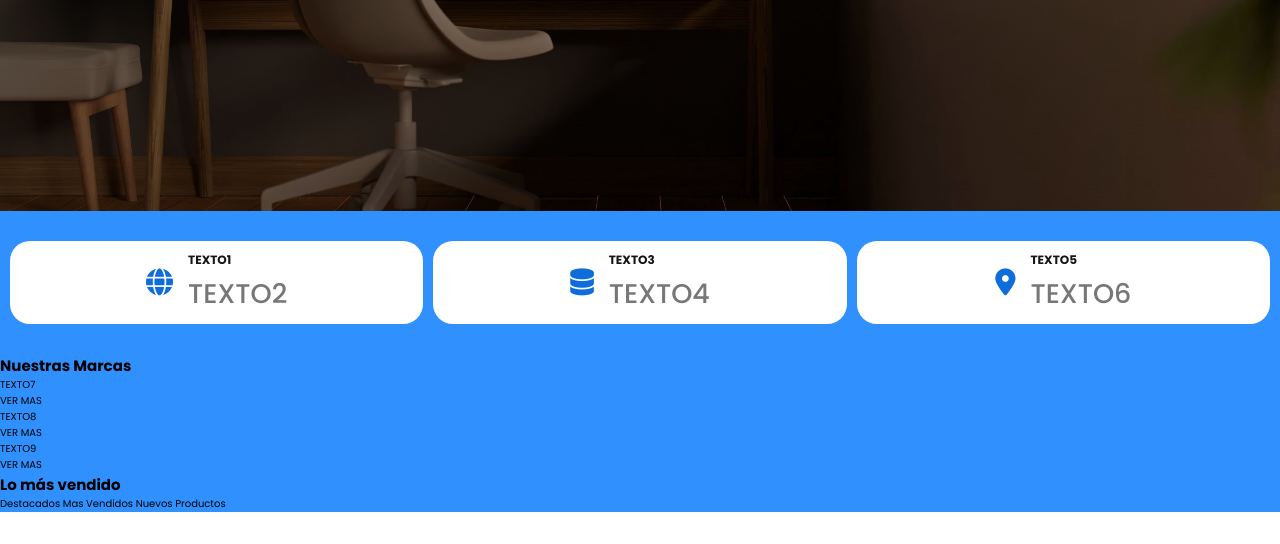
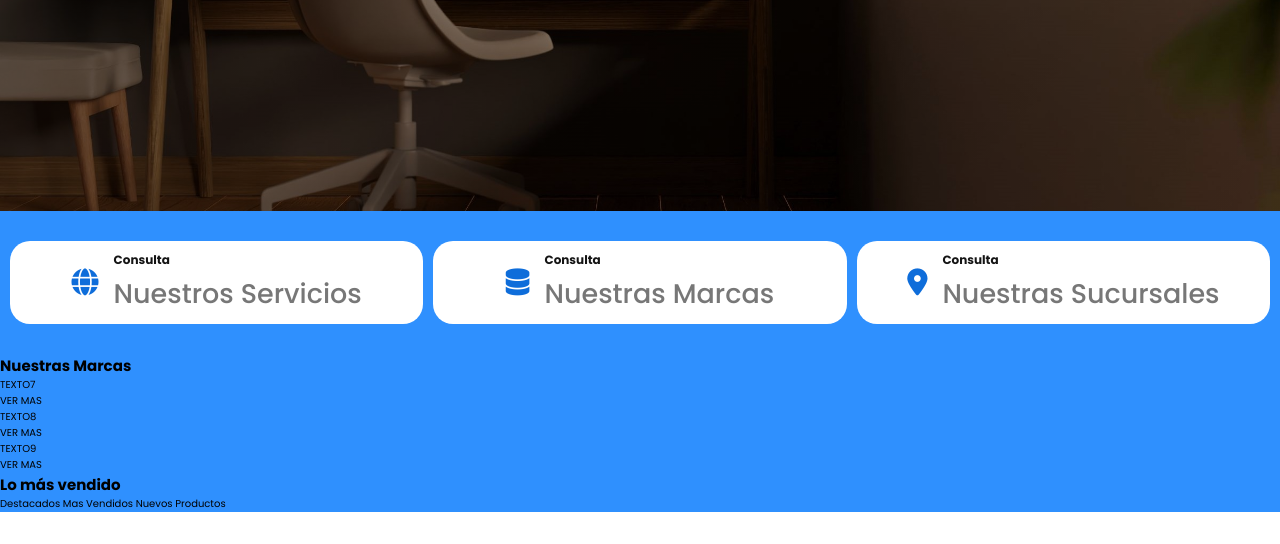
Before and after one commit to Edward1103/DBytePage, a plain HTML site: page home.html in a window 1280 px wide. Shown: the part 553-1097 px from the top of the page. Drawn offline with Linux system fonts and the light colour scheme.

Commit message:
Noveno Commit

```diff
--- a/home.html
+++ b/home.html
@@ -70,22 +70,22 @@
             <div class="card-feature">
                 <i class="fa-solid fa-globe"></i>
                 <div class="feature-content">
-                    <span>TEXTO1</span>
-                    <p>TEXTO2</p>
+                    <span>Consulta</span>
+                    <p>Nuestros Servicios</p>
                 </div>
             </div>
             <div class="card-feature">
                 <i class="fa-solid fa-database"></i>
                 <div class="feature-content">
-                    <span>TEXTO3</span>
-                    <p>TEXTO4</p>
+                    <span>Consulta</span>
+                    <p>Nuestras Marcas</p>
                 </div>
             </div>
             <div class="card-feature">
                 <i class="fa-solid fa-location-dot"></i>
                 <div class="feature-content">
-                    <span>TEXTO5</span>
-                    <p>TEXTO6</p>
+                    <span>Consulta</span>
+                    <p>Nuestras Sucursales</p>
                 </div>
             </div>
         </section>
--- a/styleHome.css
+++ b/styleHome.css
@@ -206,6 +206,7 @@ html{
     background-repeat: no-repeat;
 }
 
+
 .content-banner{
     max-width: 90rem;
     margin: 15 auto;
```
